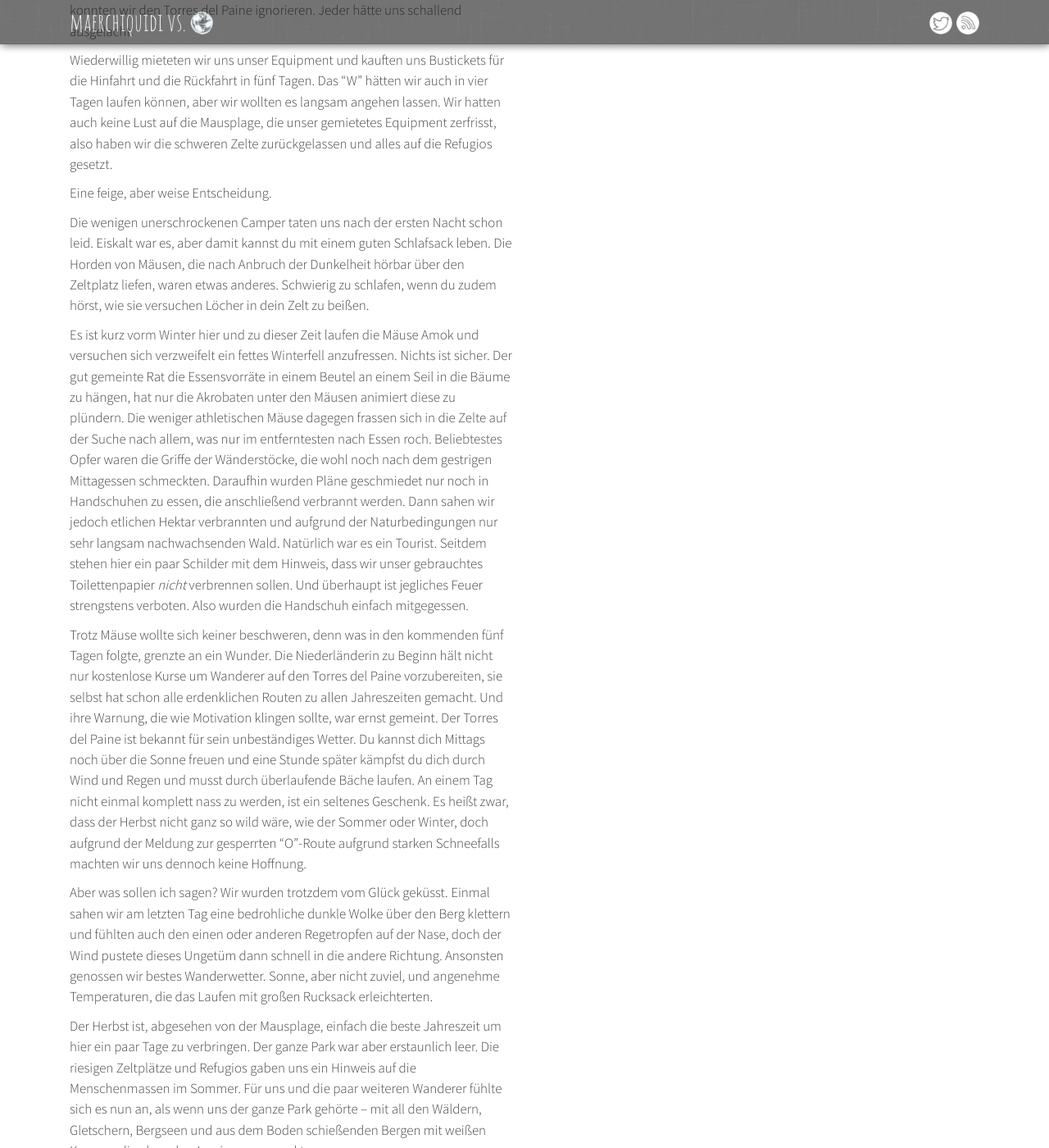
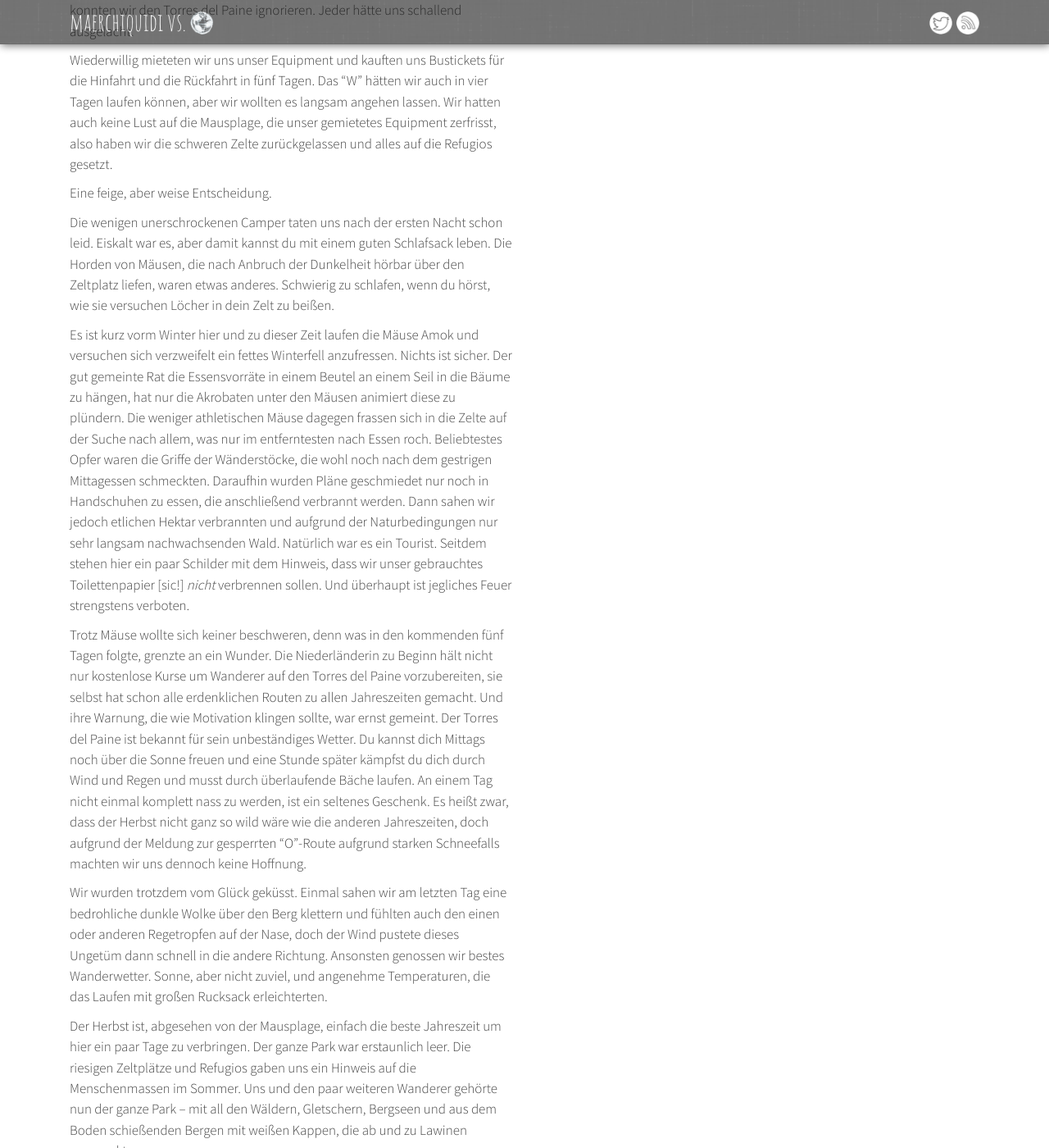
Before and after one commit to maerch/maerchiquidi, a Jekyll site: the page built from _posts/2014-04-28-torres.md, in a window 1280 px wide and 1400 px high, scrolled down 1123 px. Shown: the whole window at 82% size. Built offline with Jekyll 4.4.1, drawn with Linux system fonts in a browser that asks for light colours; nearby versions of some CDN libraries; comment, search, counter and statistics services are not loaded; some of the changed text lies outside the part shown.

Commit message:
Torres draft corrections

```diff
--- a/_posts/2014-04-28-torres.md
+++ b/_posts/2014-04-28-torres.md
@@ -19,16 +19,14 @@ Wiederwillig mieteten wir uns unser Equipment und kauften uns Bustickets für di
 
 Eine feige, aber weise Entscheidung.
 
-Die wenigen unerschrockenen Camper taten uns nach der ersten Nacht schon leid. Eiskalt war es, aber damit kannst du mit einem guten Schlafsack leben. Die Horden von Mäusen, die nach Anbruch der Dunkelheit hörbar über den Zeltplatz liefen, waren etwas anderes. Schwierig zu schlafen, wenn du zudem hörst, wie sie versuchen Löcher in dein Zelt zu beißen.
+Die wenigen unerschrockenen Camper taten uns nach der ersten Nacht schon leid. Eiskalt war es, aber damit kannst du mit einem guten Schlafsack leben. Die Horden von Mäusen, die nach Anbruch der Dunkelheit hörbar über den Zeltplatz liefen, waren etwas anderes. Schwierig zu schlafen, wenn du hörst, wie sie versuchen Löcher in dein Zelt zu beißen.
 
-Es ist kurz vorm Winter hier und zu dieser Zeit laufen die Mäuse Amok und versuchen sich verzweifelt ein fettes Winterfell anzufressen. Nichts ist sicher. Der gut gemeinte Rat die Essensvorräte in einem Beutel an einem Seil in die Bäume zu hängen, hat nur die Akrobaten unter den Mäusen animiert diese zu plündern. Die weniger athletischen Mäuse dagegen frassen sich in die Zelte auf der Suche nach allem, was nur im entferntesten nach Essen roch. Beliebtestes Opfer waren die Griffe der Wänderstöcke, die wohl noch nach dem gestrigen Mittagessen schmeckten. Daraufhin wurden Pläne geschmiedet nur noch in Handschuhen zu essen, die anschließend verbrannt werden. Dann sahen wir jedoch etlichen Hektar verbrannten und aufgrund der Naturbedingungen nur sehr langsam nachwachsenden Wald. Natürlich war es ein Tourist. Seitdem stehen hier ein paar Schilder mit dem Hinweis, dass wir unser gebrauchtes Toilettenpapier _nicht_ verbrennen sollen. Und überhaupt ist jegliches Feuer strengstens verboten. Also wurden die Handschuh einfach mitgegessen.
+Es ist kurz vorm Winter hier und zu dieser Zeit laufen die Mäuse Amok und versuchen sich verzweifelt ein fettes Winterfell anzufressen. Nichts ist sicher. Der gut gemeinte Rat die Essensvorräte in einem Beutel an einem Seil in die Bäume zu hängen, hat nur die Akrobaten unter den Mäusen animiert diese zu plündern. Die weniger athletischen Mäuse dagegen frassen sich in die Zelte auf der Suche nach allem, was nur im entferntesten nach Essen roch. Beliebtestes Opfer waren die Griffe der Wänderstöcke, die wohl noch nach dem gestrigen Mittagessen schmeckten. Daraufhin wurden Pläne geschmiedet nur noch in Handschuhen zu essen, die anschließend verbrannt werden. Dann sahen wir jedoch etlichen Hektar verbrannten und aufgrund der Naturbedingungen nur sehr langsam nachwachsenden Wald. Natürlich war es ein Tourist. Seitdem stehen hier ein paar Schilder mit dem Hinweis, dass wir unser gebrauchtes Toilettenpapier [sic!] _nicht_ verbrennen sollen. Und überhaupt ist jegliches Feuer strengstens verboten.
 
-Trotz Mäuse wollte sich keiner beschweren, denn was in den kommenden fünf Tagen folgte, grenzte an ein Wunder. Die Niederländerin zu Beginn hält nicht nur kostenlose Kurse um Wanderer auf den Torres del Paine vorzubereiten, sie selbst hat schon alle erdenklichen Routen zu allen Jahreszeiten gemacht. Und ihre Warnung, die wie Motivation klingen sollte, war ernst gemeint. Der Torres del Paine ist bekannt für sein unbeständiges Wetter. Du kannst dich Mittags noch über die Sonne freuen und eine Stunde später kämpfst du dich durch Wind und Regen und musst durch überlaufende Bäche laufen. An einem Tag nicht einmal komplett nass zu werden, ist ein seltenes Geschenk. Es heißt zwar, dass der Herbst nicht ganz so wild wäre, wie der Sommer oder Winter, doch aufgrund der Meldung zur gesperrten "O"-Route aufgrund starken Schneefalls machten wir uns dennoch keine Hoffnung.
+Trotz Mäuse wollte sich keiner beschweren, denn was in den kommenden fünf Tagen folgte, grenzte an ein Wunder. Die Niederländerin zu Beginn hält nicht nur kostenlose Kurse um Wanderer auf den Torres del Paine vorzubereiten, sie selbst hat schon alle erdenklichen Routen zu allen Jahreszeiten gemacht. Und ihre Warnung, die wie Motivation klingen sollte, war ernst gemeint. Der Torres del Paine ist bekannt für sein unbeständiges Wetter. Du kannst dich Mittags noch über die Sonne freuen und eine Stunde später kämpfst du dich durch Wind und Regen und musst durch überlaufende Bäche laufen. An einem Tag nicht einmal komplett nass zu werden, ist ein seltenes Geschenk. Es heißt zwar, dass der Herbst nicht ganz so wild wäre wie die anderen Jahreszeiten, doch aufgrund der Meldung zur gesperrten "O"-Route aufgrund starken Schneefalls machten wir uns dennoch keine Hoffnung.
 
-Aber was sollen ich sagen? Wir wurden trotzdem vom Glück geküsst. Einmal sahen wir am letzten Tag eine bedrohliche dunkle Wolke über den Berg klettern und fühlten auch den einen oder anderen Regetropfen auf der Nase, doch der Wind pustete dieses Ungetüm dann schnell in die andere Richtung. Ansonsten genossen wir bestes Wanderwetter. Sonne, aber nicht zuviel, und angenehme Temperaturen, die das Laufen mit großen Rucksack erleichterten.
+Wir wurden trotzdem vom Glück geküsst. Einmal sahen wir am letzten Tag eine bedrohliche dunkle Wolke über den Berg klettern und fühlten auch den einen oder anderen Regetropfen auf der Nase, doch der Wind pustete dieses Ungetüm dann schnell in die andere Richtung. Ansonsten genossen wir bestes Wanderwetter. Sonne, aber nicht zuviel, und angenehme Temperaturen, die das Laufen mit großen Rucksack erleichterten.
 
-Der Herbst ist, abgesehen von der Mausplage, einfach die beste Jahreszeit um hier ein paar Tage zu verbringen. Der ganze Park war aber erstaunlich leer. Die riesigen Zeltplätze und Refugios gaben uns ein Hinweis auf die Menschenmassen im Sommer. Für uns und die paar weiteren Wanderer fühlte sich es nun an, als wenn uns der ganze Park gehörte -- mit all den Wäldern, Gletschern, Bergseen und aus dem Boden schießenden Bergen mit weißen Kappen, die ab und zu Lawinen ausspuckten.
+Der Herbst ist, abgesehen von der Mausplage, einfach die beste Jahreszeit um hier ein paar Tage zu verbringen. Der ganze Park war erstaunlich leer. Die riesigen Zeltplätze und Refugios gaben uns ein Hinweis auf die Menschenmassen im Sommer. Uns und den paar weiteren Wanderer gehörte nun der ganze Park -- mit all den Wäldern, Gletschern, Bergseen und aus dem Boden schießenden Bergen mit weißen Kappen, die ab und zu Lawinen ausspuckten.
 
-Es war einfach der Wahnsinn.
-
-Falls ihr irgendwann lustlos und faul in Porto Natales sein solltet: Tut es! Bitte! All unsere bisherigen Wanderung, sei es nun in Schottland, Vietnam oder Neuseeland, stehen nun im Schatten des Torres. Zurück in unserer Heimatbasis auf unserem Bett unter der Decke liegend sind wir zwar erschöpft, aber sehr froh über alles, wofür mein Wortschatz und die Speicherkarten unsere Kamera nunmal nicht ausreichen.
+Falls ihr euch irgendwann lustlos und faul in Puerto Natales unter der Bettdecke verkriechen solltet und zu gar nichts Lust habt: Tut es trotzdem! Sonst lachen wir euch schallend aus. All unsere bisherigen Wanderung, sei es nun in Schottland, Vietnam oder Neuseeland, stehen nun im Schatten des Torres. Zurück in unserer Heimatbasis auf unserem Bett unter der Decke liegend sind wir zwar erschöpft, aber sehr froh über alles, wofür mein Wortschatz und die Speicherkarten unsere Kamera nunmal nicht ausreichen. Torres del Paine ist Pflichtprogramm.
```
Also changed, not shown: other parts of _posts/2014-04-28-torres.md (+3 -3 lines).
